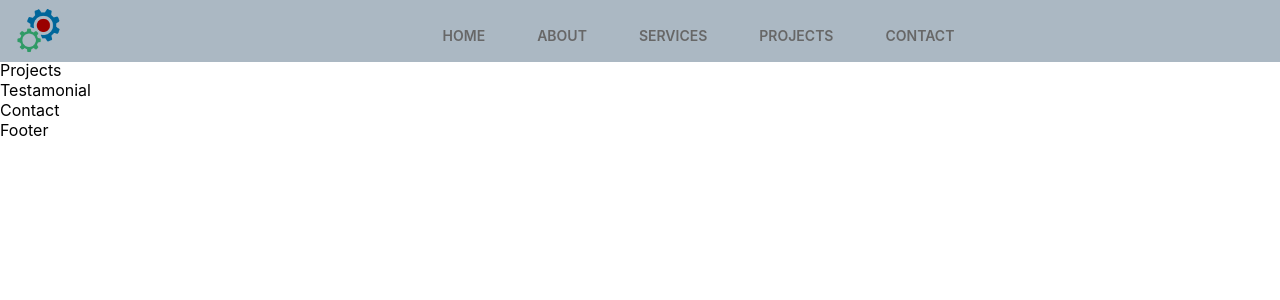
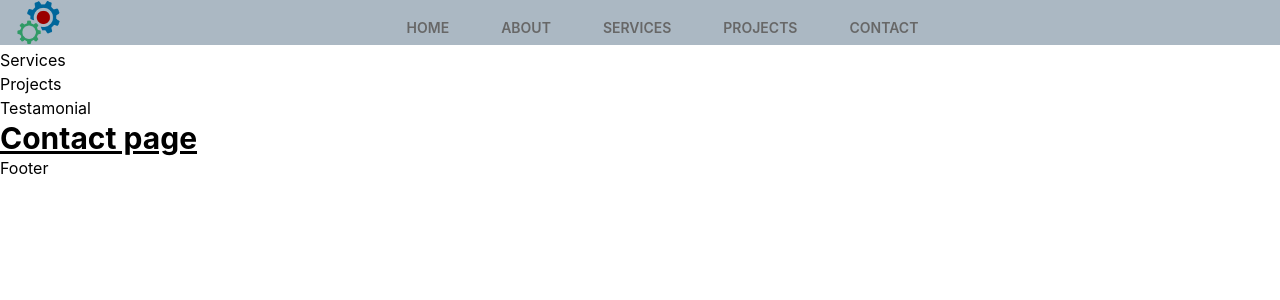
Before and after one commit to MicroStartup/del-consult, a React (Create React App) app in the folder frontend/: page / in a window 1280 px wide. Shown: the top 300 px of the page. Built offline with nearby package versions, Linux system fonts and the light colour scheme; the HTML template or start-up script is replaced by a standard one.

Commit message:
Install Tailwind css

```diff
--- /dev/null
+++ b/frontend/postcss.config.js
@@ -0,0 +1,6 @@
+module.exports = {
+  plugins: {
+    tailwindcss: {},
+    autoprefixer: {},
+  },
+}
--- a/frontend/src/container/Contact/Contact.jsx
+++ b/frontend/src/container/Contact/Contact.jsx
@@ -3,7 +3,7 @@ import './Contact.scss';
 
 const Contact = () => {
   return (
-    <div>Contact</div>
+    <div class="text-3xl font-bold underline">Contact page</div>
   )
 }
 
--- a/frontend/src/index.css
+++ b/frontend/src/index.css
@@ -1,3 +1,7 @@
+@tailwind base;
+@tailwind components;
+@tailwind utilities;
+
 body {
   margin: 0;
   font-family: -apple-system, BlinkMacSystemFont, 'Segoe UI', 'Roboto', 'Oxygen',
--- /dev/null
+++ b/frontend/tailwind.config.js
@@ -0,0 +1,10 @@
+/** @type {import('tailwindcss').Config} */
+module.exports = {
+  content: [
+    "./src/**/*.{js,jsx,ts,tsx}",
+  ],
+  theme: {
+    extend: {},
+  },
+  plugins: [],
+}
```
Also changed, not shown: frontend/package.json (+16 -0 lines), 1 other file (tests, documents, lock files or other folders).
